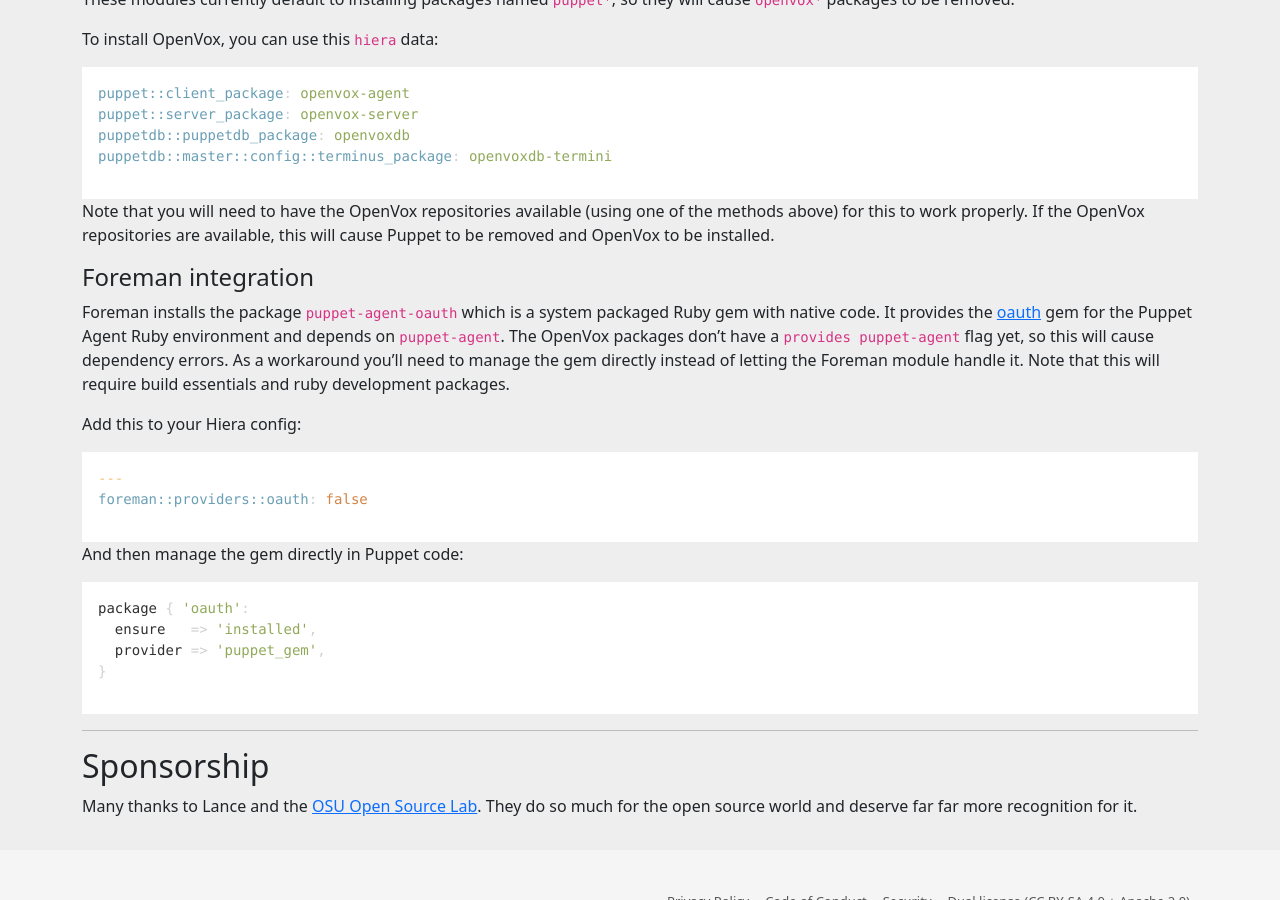
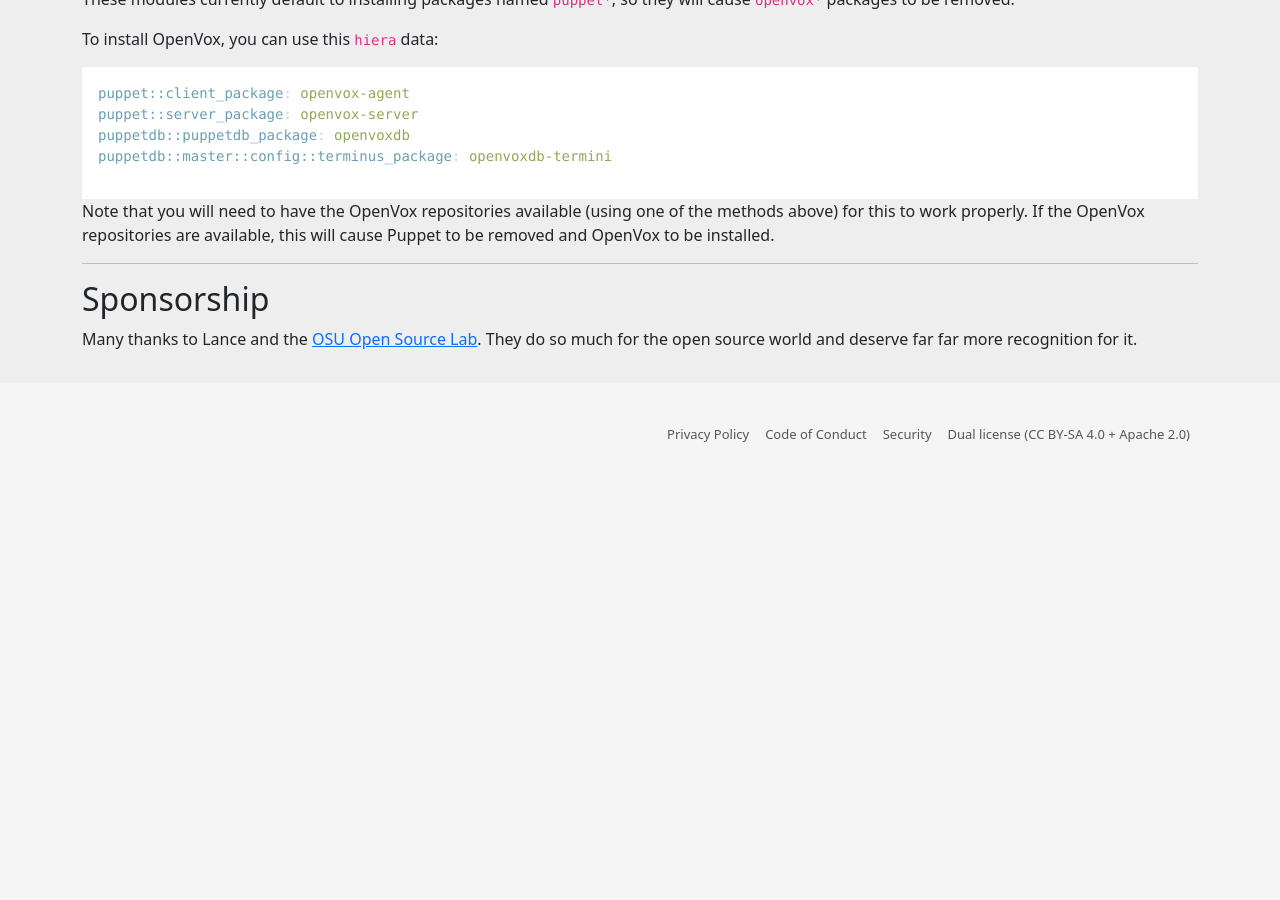
Before and after one commit to voxpupuli/voxpupuli.github.io, a Jekyll site: the page built from openvox/install.md, in a window 1280 px wide and 900 px high, scrolled down 2660 px. Built offline with Jekyll 4.4.1, drawn with Linux system fonts in a browser that asks for light colours; nearby versions of some CDN libraries; after the commit the page ends 3120 px from its top, so only the background shows below that.

Commit message:
feat: remove obsoelte foreman/openvox integration settings

````diff
--- a/openvox/install.md
+++ b/openvox/install.md
@@ -134,31 +134,6 @@
 Note that you will need to have the OpenVox repositories available (using one of the methods above) for this to work properly.
 If the OpenVox repositories are available, this will cause Puppet to be removed and OpenVox to be installed.
 
-
-#### Foreman integration
-
-Foreman installs the package `puppet-agent-oauth` which is a system packaged Ruby gem with native code.
-It provides the [oauth](https://rubygems.org/gems/oauth) gem for the Puppet Agent Ruby environment and depends on `puppet-agent`.
-The OpenVox packages don't have a `provides puppet-agent` flag yet, so this will cause dependency errors.
-As a workaround you'll need to manage the gem directly instead of letting the Foreman module handle it.
-Note that this will require build essentials and ruby development packages.
-
-Add this to your Hiera config:
-
-```yaml
----
-foreman::providers::oauth: false
-```
-
-And then manage the gem directly in Puppet code:
-
-```puppet
-package { 'oauth':
-  ensure   => 'installed',
-  provider => 'puppet_gem',
-}
-```
-
 -----
 
 ## Sponsorship
````
